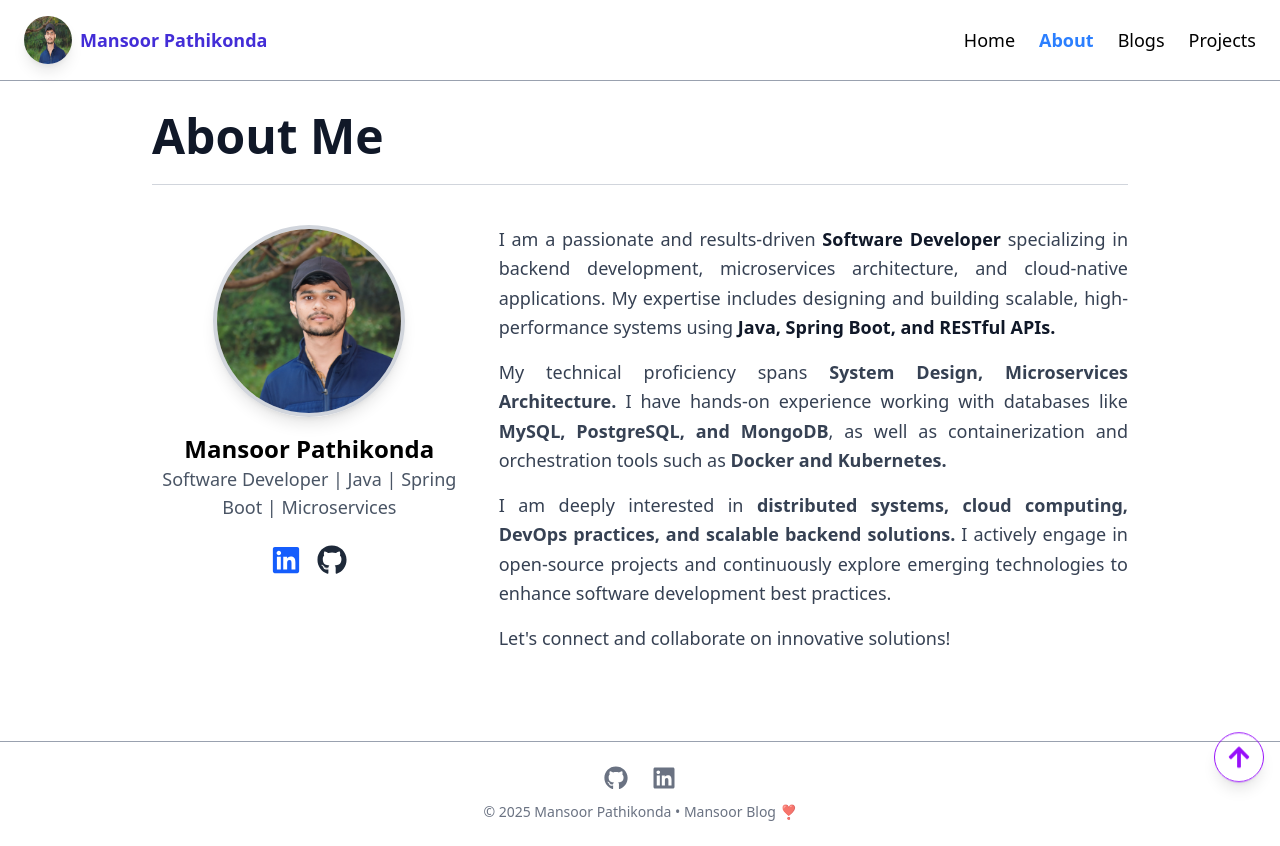
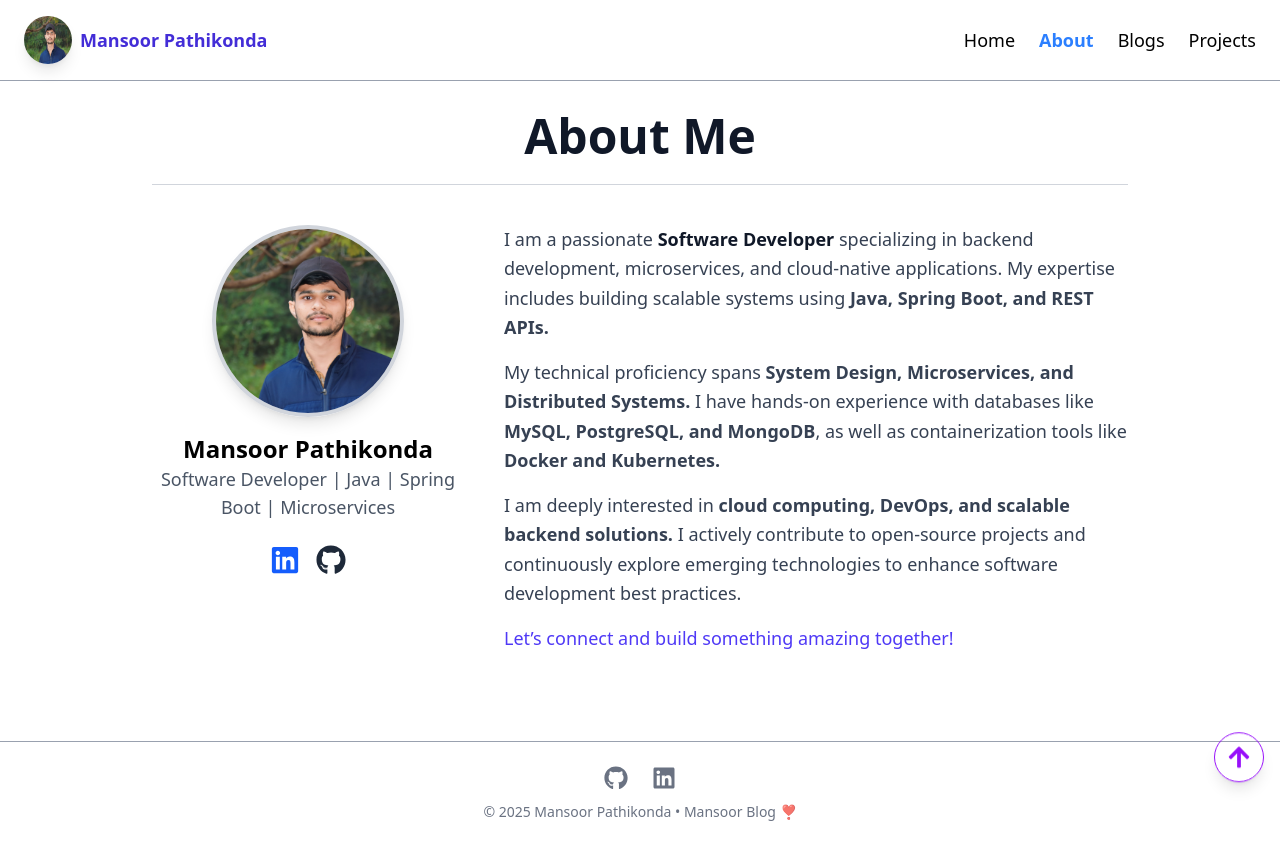
Before and after one commit to Mansoor-P/mansoor-profile, a React (Vite) app: page /about in a window 1280 px wide. Built offline with nearby package versions, Linux system fonts and the light colour scheme.

Commit message:
Refactored About component: Added animations, improved layout, and enhanced readability

```diff
--- a/src/pages/About.jsx
+++ b/src/pages/About.jsx
@@ -1,83 +1,86 @@
+import { motion } from "framer-motion";
 import mansoorImage from "../assets/mansoor.jpg";
 import SocialLinks from "../components/SocialLinks";
 
 const About = () => {
   return (
     <section className="max-w-5xl mx-auto mt-16 px-6 py-12">
-      <h1 className="text-5xl font-bold text-gray-900 dark:text-gray-100 text-center lg:text-left">
+      <motion.h1
+        className="text-4xl md:text-5xl font-bold text-gray-900 dark:text-gray-100 text-center"
+        initial={{ opacity: 0, y: -20 }}
+        animate={{ opacity: 1, y: 0 }}
+        transition={{ duration: 0.6, ease: "easeOut" }}
+      >
         About Me
-      </h1>
+      </motion.h1>
       <div className="mt-6 border-t border-gray-300 dark:border-gray-600"></div>
 
       {/* Main Content */}
-      <div className="flex flex-col lg:flex-row items-center lg:items-start mt-10 gap-8">
+      <motion.div
+        className="flex flex-col lg:flex-row items-center lg:items-start mt-10 gap-10"
+        initial={{ opacity: 0, scale: 0.9 }}
+        animate={{ opacity: 1, scale: 1 }}
+        transition={{ duration: 0.8, ease: "easeOut" }}
+      >
         {/* Left Section - Profile */}
         <div className="flex flex-col items-center text-center lg:w-1/3">
           <img
             src={mansoorImage}
             alt="Mansoor Pathikonda"
-            className="w-48 h-48 object-cover rounded-full border-4 border-gray-300 dark:border-gray-600 shadow-lg"
+            className="w-40 md:w-48 h-40 md:h-48 object-cover rounded-full border-4 border-gray-300 dark:border-gray-600 shadow-lg"
             aria-label="Profile Picture of Mansoor Pathikonda"
           />
-          <h2 className="text-2xl font-semibold mt-4 dark:text-gray-100">
+          <h2 className="text-xl md:text-2xl font-semibold mt-4 dark:text-gray-100">
             Mansoor Pathikonda
           </h2>
-          <p className="text-lg text-gray-600 dark:text-gray-400">
+          <p className="text-md md:text-lg text-gray-600 dark:text-gray-400">
             Software Developer | Java | Spring Boot | Microservices
           </p>
           <SocialLinks />
         </div>
 
         {/* Right Section - Description */}
-        <div className="lg:w-2/3 text-gray-700 dark:text-gray-300 text-lg leading-relaxed text-justify">
-          <div>
+        <div className="lg:w-2/3 text-gray-700 dark:text-gray-300 text-md md:text-lg leading-relaxed text-center lg:text-left">
           <p>
-              I am a passionate and results-driven{" "}
+            I am a passionate{" "}
             <span className="font-semibold text-gray-900 dark:text-gray-100">
               Software Developer
             </span>{" "}
-              specializing in backend development, microservices architecture,
-              and cloud-native applications. My expertise includes designing and
-              building scalable, high-performance systems using{" "}
-              <span className="font-semibold text-gray-900 dark:text-gray-100">
-                Java, Spring Boot, and RESTful APIs.
+            specializing in backend development, microservices, and cloud-native
+            applications. My expertise includes building scalable systems using{" "}
+            <span className="font-semibold">
+              Java, Spring Boot, and REST APIs.
             </span>
           </p>
-          </div>
 
-          <div className="mt-4">
-            <p>
+          <p className="mt-4">
             My technical proficiency spans{" "}
             <span className="font-semibold">
-                System Design, Microservices Architecture.
+              System Design, Microservices, and Distributed Systems.
             </span>{" "}
-              I have hands-on experience working with databases like{" "}
+            I have hands-on experience with databases like{" "}
             <span className="font-semibold">
               MySQL, PostgreSQL, and MongoDB
             </span>
-              , as well as containerization and orchestration tools such as{" "}
+            , as well as containerization tools like{" "}
             <span className="font-semibold">Docker and Kubernetes.</span>
           </p>
-          </div>
 
-          <div className="mt-4">
-            <p>
+          <p className="mt-4">
             I am deeply interested in{" "}
             <span className="font-semibold">
-                distributed systems, cloud computing, DevOps practices, and
-                scalable backend solutions.
+              cloud computing, DevOps, and scalable backend solutions.
             </span>{" "}
-              I actively engage in open-source projects and continuously explore
-              emerging technologies to enhance software development best
+            I actively contribute to open-source projects and continuously
+            explore emerging technologies to enhance software development best
             practices.
           </p>
-          </div>
 
-          <p className="mt-4">
-            Let&apos;s connect and collaborate on innovative solutions!
+          <p className="mt-4 font-medium text-indigo-600 dark:text-indigo-400">
+            Let’s connect and build something amazing together!
           </p>
         </div>
-      </div>
+      </motion.div>
     </section>
   );
 };
```
Lines whose indentation alone changed are shown as unchanged.
